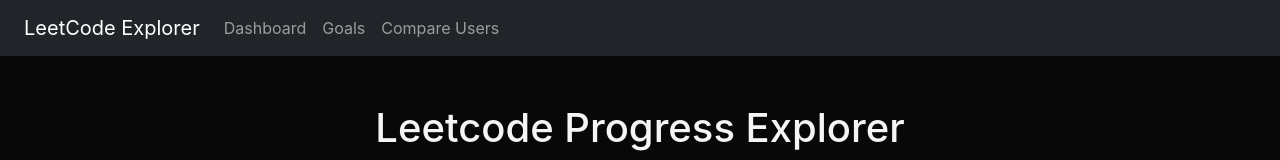
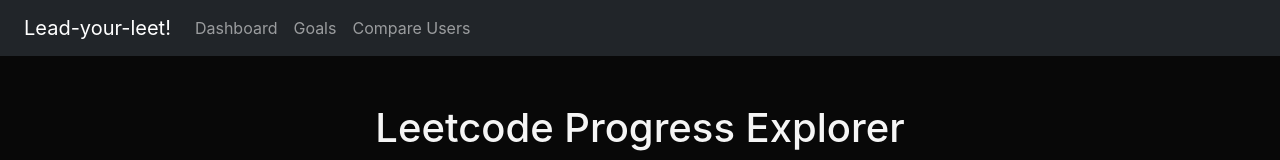
Before and after one commit to Princy0309/LeetCode-Progress-Explorer, a React (Vite) app: page / in a window 1280 px wide. Shown: the top 160 px of the page. Built offline with nearby package versions, Linux system fonts and the light colour scheme.

Commit message:
change name of Lettcode Explorer to Lead-your-leet!

```diff
--- a/src/App.jsx
+++ b/src/App.jsx
@@ -91,7 +91,7 @@
   return (
     <BrowserRouter>
       <nav className="navbar navbar-expand-lg navbar-dark bg-dark mb-4 px-4">
-        <span className="navbar-brand">LeetCode Explorer</span>
+        <span className="navbar-brand">Lead-your-leet!</span>
         <div className="navbar-nav">
           <Link className="nav-link" to="/">Dashboard</Link>
           <Link className="nav-link" to="/practice">Goals</Link>
```
